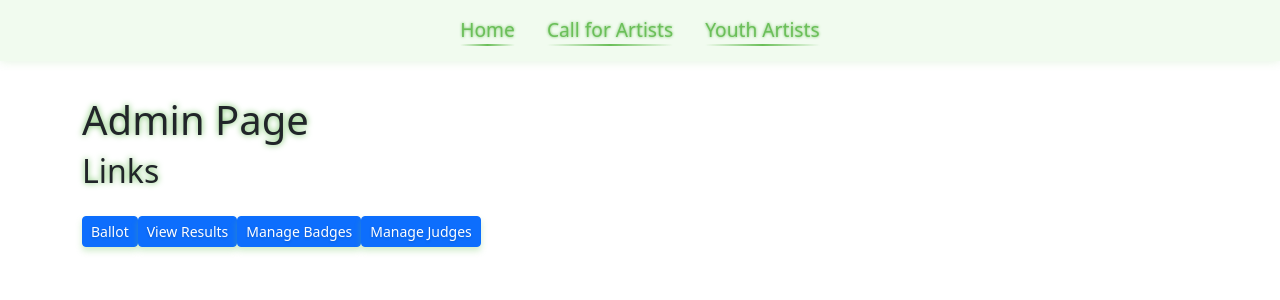
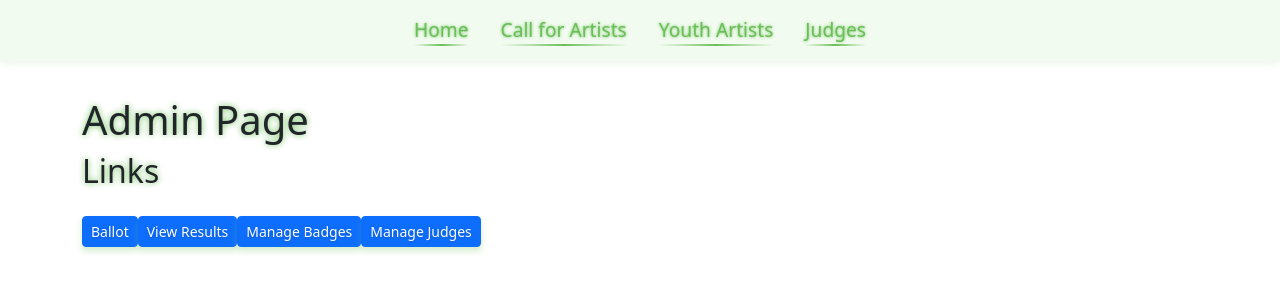
Before and after one commit to denuoweb/ArtSubmissionSite, a Flask app: page /admin in a window 1280 px wide. Shown: the top 300 px of the page. Run offline with Flask 3, Linux system fonts and the light colour scheme; the visitor is signed in with stand-in values (Sample User, id 1); some libraries are stand-ins or nearby versions.

Commit message:
add judges link back

```diff
--- a/app/templates/base.html
+++ b/app/templates/base.html
@@ -20,6 +20,7 @@
                 <li><a href="{{ url_for('index') }}">Home</a></li>
                 <li><a href="{{ url_for('call_to_artists') }}">Call for Artists</a></li>
                 <li><a href="{{ url_for('call_to_youth_artists') }}">Youth Artists</a></li>
+                <li><a href="{{ url_for('judges_password') }}">Judges</a></li>
             </ul>
         </nav>
 
```
